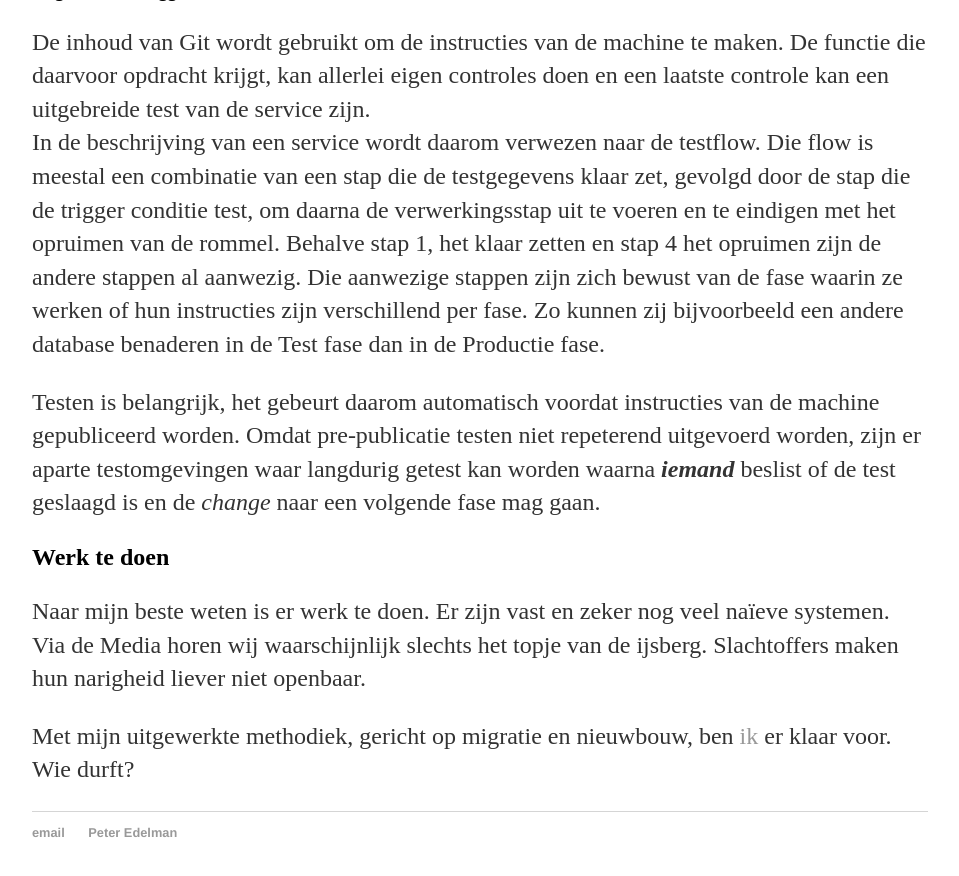
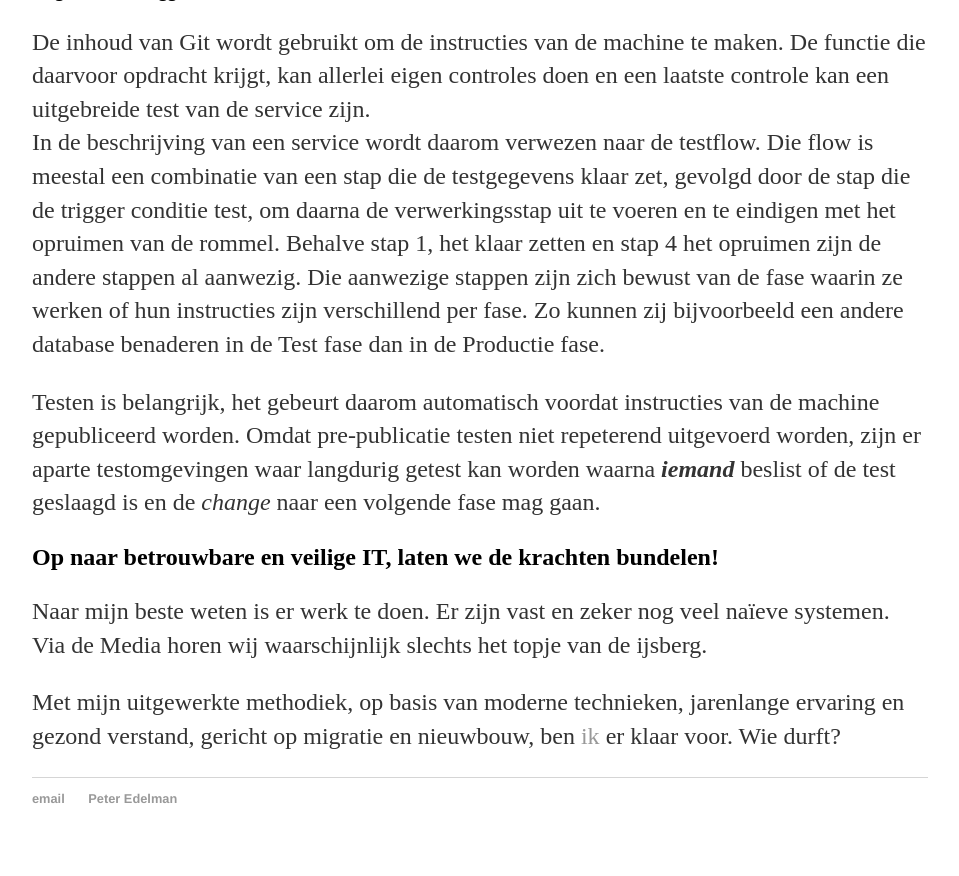
Before and after one commit to paedelm/paedelm.github.io, a Jekyll site: the page built from _posts/2021-05-03-Touwtje-uit-de-brievenbus.md, in a window 1280 px wide and 900 px high, scrolled down 6733 px. Shown: the top 876 px of the window, without its empty margins (160-1119 px from the left). Built offline with Jekyll 4.4.1, drawn with Linux system fonts in a browser that asks for light colours.

Commit message:
conclusie aangepast

```diff
--- a/_posts/2021-05-03-Touwtje-uit-de-brievenbus.md
+++ b/_posts/2021-05-03-Touwtje-uit-de-brievenbus.md
@@ -103,8 +103,8 @@ date: 2021-05-03
 
   Testen is belangrijk, het gebeurt daarom automatisch voordat instructies van de machine gepubliceerd worden. Omdat pre-publicatie testen niet repeterend uitgevoerd worden, zijn er aparte testomgevingen waar langdurig getest kan worden waarna **_iemand_** beslist of de test geslaagd is en de _change_ naar een volgende fase mag gaan.
 
-## Werk te doen
+## Op naar betrouwbare en veilige IT, laten we de krachten bundelen!
 
-  Naar mijn beste weten is er werk te doen. Er zijn vast en zeker nog veel naïeve systemen. Via de Media horen wij waarschijnlijk slechts het topje van de ijsberg. Slachtoffers maken hun narigheid liever niet openbaar.
+  Naar mijn beste weten is er werk te doen. Er zijn vast en zeker nog veel naïeve systemen. Via de Media horen wij waarschijnlijk slechts het topje van de ijsberg.
 
-  Met mijn uitgewerkte methodiek, gericht op migratie en nieuwbouw, ben [ik](https://paedelman.net) er klaar voor. Wie durft?
+  Met mijn uitgewerkte methodiek, op basis van moderne technieken, jarenlange ervaring en gezond verstand, gericht op migratie en nieuwbouw, ben [ik](https://paedelman.net) er klaar voor. Wie durft?
```
